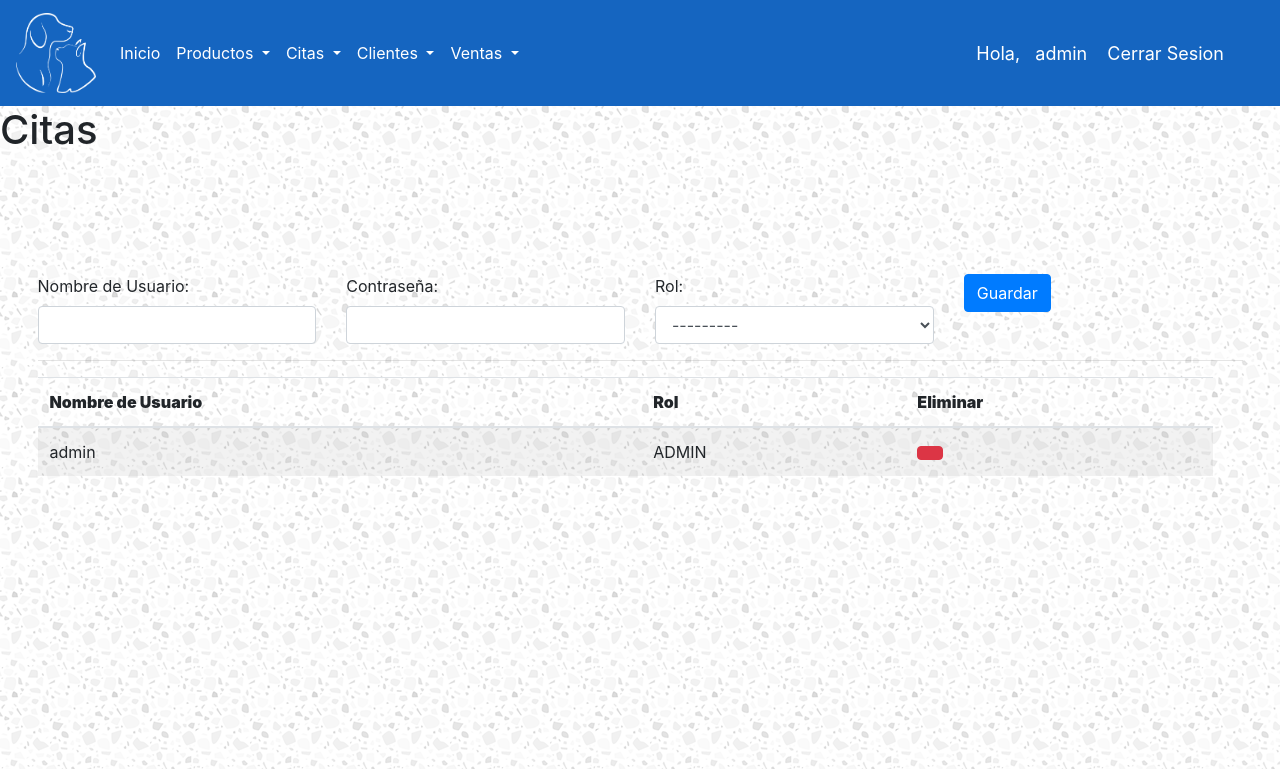
After one commit to BryanBonillaFraire/VeterinariaGPS, a Django app: page /accounts/ in a window 1280 px wide. The commit adds this page. Shown: the top 769 px of the page. Run offline with Django 3.2, Linux system fonts and the light colour scheme; a user stored in the database is signed in; data comes from the database, SQL or seed files in the repository; both versions use the stored data as it was before the commit.

Commit message:
permisos y final del proyecto 1.0

```diff
--- a/VeterinarioSW/ControlDeVeterinaria/forms.py
+++ b/VeterinarioSW/ControlDeVeterinaria/forms.py
@@ -1,5 +1,5 @@
 from django import forms
-from .models import Mascota, Propietario, PagoServicio, Cita, Producto, PagoProducto, Proveedor, Comprador, Factura, Cirugias, Vacunas, Otros, Enfermedades
+from .models import Mascota, Propietario, PagoServicio, Cita, Producto, PagoProducto, Proveedor, Comprador, Factura, Cirugias, Vacunas, Otros, Enfermedades, Account
 
 
 class MascotaForm(forms.ModelForm):
@@ -163,3 +163,14 @@ class FacturaForm(forms.ModelForm):
         self.fields['costoUnitario'].widget.attrs['class'] = 'form-control'
         self.fields['montoTotal'].widget.attrs['class'] = 'form-control'
         self.fields['tipoImposito'].widget.attrs['class'] = 'form-control'
+
+class AccountForm(forms.ModelForm):
+    class Meta:
+        model = Account
+        fields = ['username', 'password', 'rol']
+
+    def __init__(self, *args, **kwargs):
+        super(AccountForm, self).__init__(*args, **kwargs)
+        self.fields['username'].widget.attrs['class'] = 'form-control'
+        self.fields['password'].widget.attrs['class'] = 'form-control'
+        self.fields['rol'].widget.attrs['class'] = 'form-control'
--- a/VeterinarioSW/ControlDeVeterinaria/models.py
+++ b/VeterinarioSW/ControlDeVeterinaria/models.py
@@ -38,7 +38,7 @@ class Account(AbstractBaseUser):
     )
     rol = models.CharField(max_length=30, choices=ROLES)
     username = models.CharField(max_length=50, unique=True)
-    paswword = models.CharField(max_length=50)
+    password = models.CharField(max_length=50)
     is_admin = models.BooleanField(default=False)
     is_staff = models.BooleanField(default=False)
     is_superuser = models.BooleanField(default=False)
--- /dev/null
+++ b/VeterinarioSW/ControlDeVeterinaria/templates/ControlDeVeterinaria/accounts.html
@@ -0,0 +1,56 @@
+{% extends 'ControlDeVeterinaria/base.html' %}
+{% load static %}
+{% block content %}
+
+<h1> Citas </h1>
+<br>
+<form action="" method="post" class="form-horizontal" enctype="multipart/form-data">{% csrf_token %}
+	<div class="row">
+		<div class="col-sm-3">
+			<label>Nombre de Usuario: </label>
+			{{ form.username }}
+		</div>
+		<div class="col-sm-3">
+			<label>Contraseña: </label>
+			{{ form.password }}
+		</div>
+		<div class="col-sm-3">
+			<label>Rol: </label>
+			{{ form.rol }}
+		</div>
+		<div class="col-sm-3">
+			<button class="btn btn-primary" type="submit"> Guardar </button>
+		</div>
+	</div>
+	<hr>
+	<div class="row col-sm-12">
+		<table id="dvData" class="table table-striped" >
+			<thead>
+				<tr>
+					<th >
+						<strong>Nombre de Usuario</strong>
+					</th>
+					<th >
+						<strong>Rol</strong>
+					</th>
+					<th >
+						<strong>Eliminar</strong>
+					</th>
+				</tr>
+			</thead>
+			<tbody>
+				{% for datos in listaAccounts %}
+					<tr>
+						<td >{{ datos.username }}</td>
+						<td >{{ datos.rol }}</td>
+						<td >
+							<a href="{% url 'borrar-account' datos.id %}" class="btn btn-default btn-danger"><i class="glyphicon glyphicon-floppy-remove"></i></a>
+						</td>
+					</tr>
+				{% endfor %}
+			</tbody>
+		</table>
+	</div>
+</form>
+
+{% endblock %}
--- a/VeterinarioSW/ControlDeVeterinaria/templates/ControlDeVeterinaria/base.html
+++ b/VeterinarioSW/ControlDeVeterinaria/templates/ControlDeVeterinaria/base.html
@@ -13,6 +13,17 @@ body {
   background-size: fixed;
 }
 
+.hello-msg{
+  font-size: 18px;
+  color: #fff;
+  margin-right: 20px;
+}
+
+.hello-msg a {
+  font-size: 18px;
+  color: #fff;
+  margin-right: 20px;
+}
 
 </style>
 </head>
@@ -69,6 +80,8 @@ body {
           </li>
         </ul>
       </div>
+      <span class = "hello-msg">Hola, &nbsp {{request.user}} </span>
+      <span class = "hello-msg"><a href="{% url 'logout' %}">Cerrar Sesion</a></span>
     </nav>
 	</header>
 
--- a/VeterinarioSW/ControlDeVeterinaria/urls.py
+++ b/VeterinarioSW/ControlDeVeterinaria/urls.py
@@ -1,13 +1,13 @@
 from django.urls import path
-from .views import login, index, crearMascota, borrarMascota
+from .views import loginUser, index, crearMascota, borrarMascota,calendario
 from .views import crearPropietario, borrarPropietario, verMascota
 from .views import expediente, expediente_mascota, crearCita, borrarCita, pagoServicio, borrarPago
 from .views import producto, borrarProducto, pagoProducto, borrarPagoProducto
 from .views import factura, proveedor, comprador, borrarFactura, borrarProveedor, borrarComprador
-from .views import verComprador, verFactura, verProveedor
+from .views import verComprador, verFactura, verProveedor, crearAccount, borrarAccount, logoutUser
 
 urlpatterns = [
-    path('', login, name="login"),
+    path('', loginUser, name="login"),
     path('index/', index, name="index"),
     path('mascota/', verMascota, name="ver-mascota"),
     path('crear-mascota/', crearMascota, name="crear-mascota"),
@@ -33,4 +33,7 @@ urlpatterns = [
     path('ver-comprador/<int:id>', verComprador, name="ver-comprador"),
     path('ver-proveedor/<int:id>', verProveedor, name="ver-proveedor"),
     path('ver-factura/<int:id>', verFactura, name="ver-factura"),
+    path('accounts/', crearAccount, name="accounts"),
+    path('borrar-account/<int:id>', borrarAccount, name="borrar-account"),
+    path('logout/', logoutUser, name="logout"),
 ]
--- a/VeterinarioSW/ControlDeVeterinaria/views.py
+++ b/VeterinarioSW/ControlDeVeterinaria/views.py
@@ -1,16 +1,50 @@
 from django.shortcuts import render, redirect
-from .models import Propietario, Mascota, PagoServicio, Cita, Producto, PagoProducto, Proveedor, Comprador, Factura, Cirugias, Enfermedades, Otros, Vacunas
-from .forms import PropietarioForm, MascotaForm, PagoServicioForm, CitaForm, ProductoForm, PagoProductoForm, ProveedorForm, CompradorForm, FacturaForm, CirugiasForm, EnfermedadesForm, OtrosForm, VacunasForm
+from .models import Propietario, Mascota, PagoServicio, Cita, Producto, PagoProducto, Proveedor, Comprador, Factura, Cirugias, Enfermedades, Otros, Vacunas, Account
+from .forms import PropietarioForm, MascotaForm, PagoServicioForm, CitaForm, ProductoForm, PagoProductoForm, ProveedorForm, CompradorForm, FacturaForm, CirugiasForm, EnfermedadesForm, OtrosForm, VacunasForm,AccountForm
 from django.views.generic import (UpdateView)
+from django.contrib.auth import authenticate, login, logout
+from django.contrib import messages
+from django.contrib.auth import get_user_model
+from datetime import date
+
+from django.contrib.auth.decorators import login_required
 
 # Create your views here.
 
-def login(request):
+def loginUser(request):
+
+    if request.method == "POST":
+        usernameCompare = request.POST.get('username')
+        passwordCompare = request.POST.get('password')
+        usuarioEncontrado= False
+
+        User = get_user_model()
+        users = User.objects.all()
+        for user in users:
+            if user.username == usernameCompare and user.password == passwordCompare:
+                usuarioEncontrado = True
+
+        if usuarioEncontrado:
+            login(request, user)
+            return render(request, 'ControlDeVeterinaria/index.html')
+        else:
+            messages.info(request, 'Nombre de usuario o contraseña erroneo')
     return render(request, 'ControlDeVeterinaria/log.html', {})
 
+def logoutUser(request):
+    logout(request)
+    return redirect('/')
+
+@login_required(login_url='login')
 def index(request):
     return render(request, 'ControlDeVeterinaria/index.html', {})
 
+def calendario(request, mes=1):
+    dateHoy=date.today()
+    print(mes)
+    return render(request, 'ControlDeVeterinaria/calendario.html', {})
+
+@login_required(login_url='login')
 def verMascota(request):
     listaMascotas = Mascota.objects.all()
 
@@ -19,6 +53,7 @@ def verMascota(request):
     }
     return render(request, 'ControlDeVeterinaria/mascota.html', context)
 
+@login_required(login_url='login')
 def crearMascota(request):
     form = MascotaForm(request.POST)
     if form.is_valid():
@@ -29,11 +64,13 @@ def crearMascota(request):
     }
     return render(request, 'ControlDeVeterinaria/crearMascota.html', context)
 
+@login_required(login_url='login')
 def borrarMascota(request,id):
     Mascota.objects.get(id=id).delete()
 
     return redirect('/mascota/')
 
+@login_required(login_url='login')
 def crearPropietario(request):
     listaPropietario = Propietario.objects.all()
     form = PropietarioForm(request.POST)
@@ -45,11 +82,13 @@ def crearPropietario(request):
     }
     return render(request, 'ControlDeVeterinaria/crearPropietario.html', context)
 
+@login_required(login_url='login')
 def borrarPropietario(request,id):
     Propietario.objects.get(id=id).delete()
 
     return redirect('/propietario/')
 
+@login_required(login_url='login')
 def expediente(request):
     formCirugias = CirugiasForm(request.POST)
     formVacunas = VacunasForm(request.POST)
@@ -71,6 +110,7 @@ def expediente(request):
     }
     return render(request, 'ControlDeVeterinaria/expediente.html', context)
 
+@login_required(login_url='login')
 def expediente_mascota(request, id):
     cirugias = Cirugias.objects.filter(mascota__id=id)
     vacunas = Vacunas.objects.filter(mascota__id=id)
@@ -88,6 +128,7 @@ def expediente_mascota(request, id):
     }
     return render(request, 'ControlDeVeterinaria/expediente-mascota.html', context)
 
+@login_required(login_url='login')
 def crearCita(request):
     form = CitaForm(request.POST)
     listaCitas = Cita.objects.all()
@@ -99,10 +140,12 @@ def crearCita(request):
     }
     return render(request, 'ControlDeVeterinaria/citas.html', context)
 
+@login_required(login_url='login')
 def borrarCita(request,id):
     Cita.objects.get(id=id).delete()
     return redirect('/citas/')
 
+@login_required(login_url='login')
 def pagoServicio(request):
     form = PagoServicioForm(request.POST)
     listaPagos = PagoServicio.objects.all()
@@ -114,10 +157,12 @@ def pagoServicio(request):
     }
     return render(request, 'ControlDeVeterinaria/pagos.html', context)
 
+@login_required(login_url='login')
 def borrarPago(request,id):
     PagoServicio.objects.get(id=id).delete()
     return redirect('/pagos/')
 
+@login_required(login_url='login')
 def producto(request):
     form = ProductoForm(request.POST)
     listaProductos = Producto.objects.all()
@@ -129,10 +174,12 @@ def producto(request):
     }
     return render(request, 'ControlDeVeterinaria/productos.html', context)
 
+@login_required(login_url='login')
 def borrarProducto(request,id):
     Producto.objects.get(id=id).delete()
     return redirect('/productos/')
 
+@login_required(login_url='login')
 def pagoProducto(request):
     form = PagoProductoForm(request.POST)
     listaPagoProductos = PagoProducto.objects.all()
@@ -144,11 +191,16 @@ def pagoProducto(request):
     }
     return render(request, 'ControlDeVeterinaria/pago_productos.html', context)
 
+@login_required(login_url='login')
 def borrarPagoProducto(request,id):
     PagoProducto.objects.get(id=id).delete()
     return redirect('/pago-productos/')
 
+@login_required(login_url='login')
 def factura(request):
+    rol = request.user.rol
+    if rol == 'EMPLEADO':
+        return redirect('/index/')
     form = FacturaForm(request.POST)
     listaFactura = Factura.objects.all()
     if form.is_valid():
@@ -159,18 +211,30 @@ def factura(request):
     }
     return render(request, 'ControlDeVeterinaria/factura.html', context)
 
+@login_required(login_url='login')
 def borrarFactura(request,id):
+    rol = request.user.rol
+    if rol == 'EMPLEADO':
+        return redirect('/index/')
     Factura.objects.get(id=id).delete()
     return redirect('/factura/')
 
+@login_required(login_url='login')
 def verFactura(request,id):
+    rol = request.user.rol
+    if rol == 'EMPLEADO':
+        return redirect('/index/')
     datosFactura = Factura.objects.get(id=id)
     context = {
         'datosFactura':datosFactura,
     }
     return render(request, 'ControlDeVeterinaria/ver_factura.html', context)
 
+@login_required(login_url='login')
 def proveedor(request):
+    rol = request.user.rol
+    if rol == 'EMPLEADO':
+        return redirect('/index/')
     form = ProveedorForm(request.POST)
     listaProveedor = Proveedor.objects.all()
     if form.is_valid():
@@ -181,18 +245,30 @@ def proveedor(request):
     }
     return render(request, 'ControlDeVeterinaria/proveedor.html', context)
 
+@login_required(login_url='login')
 def borrarProveedor(request,id):
+    rol = request.user.rol
+    if rol == 'EMPLEADO':
+        return redirect('/index/')
     Proveedor.objects.get(id=id).delete()
     return redirect('/proveedor/')
 
+@login_required(login_url='login')
 def verProveedor(request,id):
+    rol = request.user.rol
+    if rol == 'EMPLEADO':
+        return redirect('/index/')
     datosProveedor = Proveedor.objects.get(id=id)
     context = {
         'datosProveedor':datosProveedor,
     }
     return render(request, 'ControlDeVeterinaria/ver_proveedor.html', context)
 
+@login_required(login_url='login')
 def comprador(request):
+    rol = request.user.rol
+    if rol == 'EMPLEADO':
+        return redirect('/index/')
     form = CompradorForm(request.POST)
     listaComprador = Comprador.objects.all()
     if form.is_valid():
@@ -203,13 +279,44 @@ def comprador(request):
     }
     return render(request, 'ControlDeVeterinaria/comprador.html', context)
 
+@login_required(login_url='login')
 def borrarComprador(request,id):
+    rol = request.user.rol
+    if rol == 'EMPLEADO':
+        return redirect('/index/')
     Comprador.objects.get(id=id).delete()
     return redirect('/comprador/')
 
+@login_required(login_url='login')
 def verComprador(request,id):
+    rol = request.user.rol
+    if rol == 'EMPLEADO':
+        return redirect('/index/')
     datosComprador = Comprador.objects.get(id=id)
     context = {
         'datosComprador':datosComprador,
     }
     return render(request, 'ControlDeVeterinaria/ver_comprador.html', context)
+
+@login_required(login_url='login')
+def crearAccount(request):
+    rol = request.user.rol
+    if rol == 'EMPLEADO':
+        return redirect('/index/')
+    form = AccountForm(request.POST)
+    listaAccounts = Account.objects.all()
+    if form.is_valid():
+        form.save()
+    context ={
+        'listaAccounts':listaAccounts,
+        'form':form,
+    }
+    return render(request, 'ControlDeVeterinaria/accounts.html', context)
+
+@login_required(login_url='login')
+def borrarAccount(request, id):
+    rol = request.user.rol
+    if rol == 'EMPLEADO':
+        return redirect('/index/')
+    Account.objects.get(id=id).delete()
+    return redirect('/accounts/')
--- a/VeterinarioSW/VeterinarioSW/settings.py
+++ b/VeterinarioSW/VeterinarioSW/settings.py
@@ -32,13 +32,13 @@ ALLOWED_HOSTS = []
 # Application definition
 
 INSTALLED_APPS = [
-    'django.contrib.admin',
     'django.contrib.auth',
     'django.contrib.contenttypes',
     'django.contrib.sessions',
     'django.contrib.messages',
     'django.contrib.staticfiles',
     'ControlDeVeterinaria',
+    'django.contrib.admin',
 ]
 
 MIDDLEWARE = [
--- a/VeterinarioSW/VeterinarioSW/urls.py
+++ b/VeterinarioSW/VeterinarioSW/urls.py
@@ -5,8 +5,8 @@ from django.conf import settings
 
 urlpatterns = [
     path('admin/', admin.site.urls),
+    path('accounts/', include('django.contrib.auth.urls')),
     path('', include('ControlDeVeterinaria.urls')),
-    path('accounts/', include('django.contrib.auth.urls')),
 ]
 
 urlpatterns += static(settings.MEDIA_URL, document_root=settings.MEDIA_ROOT)
```
Also changed, not shown: VeterinarioSW/ControlDeVeterinaria/templates/ControlDeVeterinaria/calendario.html (added, +44 -0 lines), VeterinarioSW/ControlDeVeterinaria/templates/ControlDeVeterinaria/log.html (+19 -16 lines), VeterinarioSW/ControlDeVeterinaria/migrations/0006_auto_20201201_1632.py (added), VeterinarioSW/db.sqlite3.
